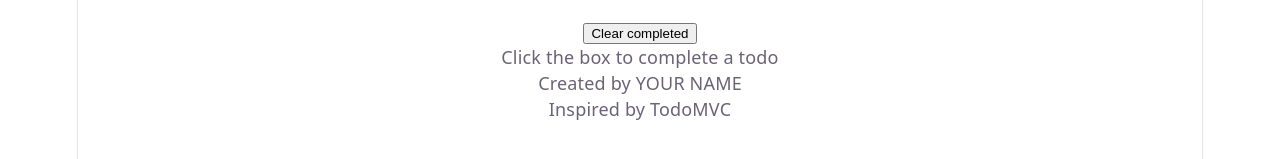
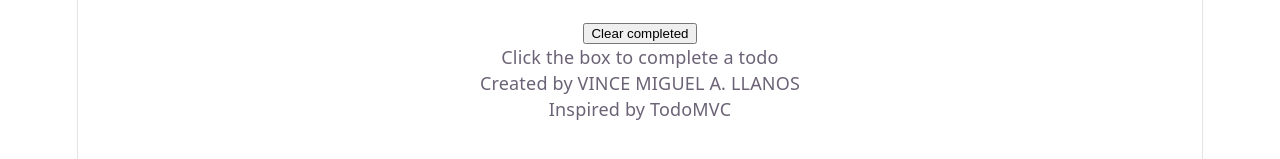
Before and after one commit to vincemiguelllanos/csit340-todomvc, a React (Vite) app: page / in a window 1280 px wide. Shown: the part 353-512 px from the top of the page. Built offline with nearby package versions, Linux system fonts and the light colour scheme.

Commit message:
chore: replace YOUR NAME with VINCE MIGUEL A. LLANOS

```diff
--- a/src/App.jsx
+++ b/src/App.jsx
@@ -5,7 +5,7 @@ function App() {
   return (
     <div className="min-h-screen bg-[#f5f5f5] py-8 font-light text-[#111]">
       <Todos />
-      <Info name="YOUR NAME" />
+      <Info name="VINCE MIGUEL A. LLANOS" />
     </div>
   )
 }
```
